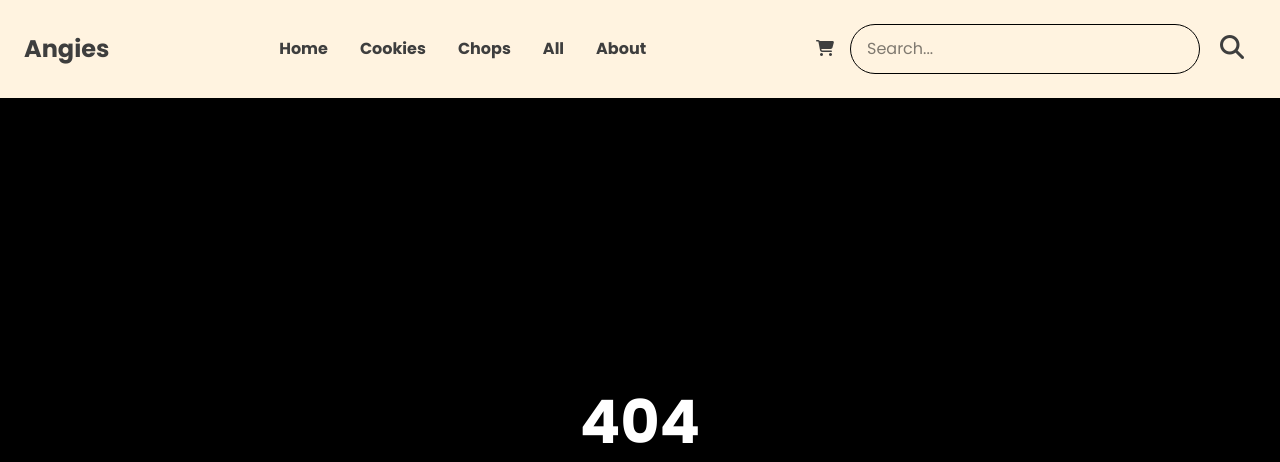
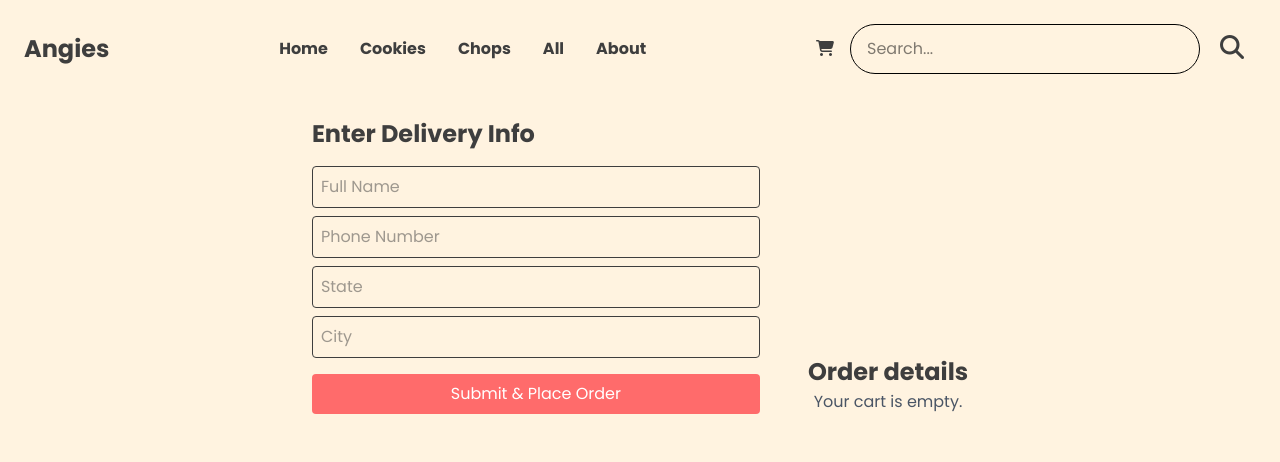
Before and after one commit to ThadDev/angies-cakes, a React (Vite) app: page /checkout in a window 1280 px wide. Shown: the top 462 px of the page. Built offline with nearby package versions, Linux system fonts and the light colour scheme.

Commit message:
Checkout page added

```diff
--- a/src/App.jsx
+++ b/src/App.jsx
@@ -1,4 +1,3 @@
-import { useState } from 'react'
 import './css/App.css'
 import { BrowserRouter as Router, Route, Routes } from 'react-router-dom'
 import NavBar from './components/NavBar'
@@ -12,6 +11,7 @@ import CathegoryFilter from './components/BrowseCathegory'
 import { useToast } from "./context/ToastContext";
 import Toast from "./components/Toast";
 import ScrollToTop from './components/ScrollToTop'
+import OrderPage from './pages/Checkout'
 
 
 
@@ -31,6 +31,7 @@ function App() {
         <Route path='/cart' element={<CartPage/>}/>
         <Route path='/products' element={<Products/>}/>
         <Route path='/product-details/:id' element={<ProductDetail/>}/>
+        <Route path='/checkout' element={<OrderPage/>}/>
         <Route path='*' element={<NotFound/>}/>
       </Routes>
       <CathegoryFilter/>
--- a/src/components/CartItem.jsx
+++ b/src/components/CartItem.jsx
@@ -23,14 +23,14 @@ export default function CartItem({ item }) {
       <div className="flex items-center gap-2">
         <button
           onClick={() => decreaseQuantity(item.id)}
-          className="p-1 bg-gray-200 rounded hover:bg-gray-300"
+          className="p-1 bg-gray-200 rounded cursor-pointer hover:bg-gray-300"
         >
           <FaMinus />
         </button>
         <span>{item.quantity}</span>
         <button
           onClick={() => addToCart(item)}
-          className="p-1 bg-gray-200 rounded hover:bg-gray-300"
+          className="p-1 bg-gray-200 rounded hov cursor-pointer er:bg-gray-300"
         >
           <FaPlus />
         </button>
@@ -39,7 +39,7 @@ export default function CartItem({ item }) {
       {/* Delete Button */}
       <button
         onClick={() => removeFromCart(item.id)}
-        className="ml-4 p-1 text-red-600 hover:text-red-800"
+        className="ml-4 p-1 text-red-600 hover:text-red-800 cursor-pointer"
       >
         <FaTrash />
       </button>
--- a/src/components/NavBar.jsx
+++ b/src/components/NavBar.jsx
@@ -103,7 +103,10 @@ const NavBar = () => {
     <>
       <header className="flex items-center justify-between px-6 py-6 sticky w-full top-0 bg-[#FFF3E0] z-50">
         {/* Logo */}
+        <Link to={"/"}>
         <div className="logo text-[1.5rem] font-poppins font-bold">Angies</div>
+        </Link>
+
 
         {/* Desktop Navbar */}
         <nav className="hidden md:flex">
@@ -172,14 +175,14 @@ const NavBar = () => {
 
       {/* Mobile Search Input */}
       {mobileSearchOpen && (
-        <div className="md:hidden bg-[#FFF3E0] px-6 py-4 w-full shadow-md fixed top-[5em] left-0 z-40">
+        <div className="md:hidden bg-[#FFF3E0] px-6 py-4 items-center justify-center shadow-md fixed top-[5em] left-0 z-40">
           <form onSubmit={handleSearchSubmit} className="flex gap-2">
             <input
               type="text"
               placeholder="Search products..."
               value={searchTerm}
               onChange={(e) => setSearchTerm(e.target.value)}
-              className="flex-1 px-4 py-2 rounded-full text-black border"
+              className=" px-4 py-2 rounded-full text-black border"
             />
 
           </form>
@@ -205,13 +208,13 @@ const NavBar = () => {
           ))}
         </ul>
         <div className="flex gap-4">
-          <a href="">
+          <a href="https://www.instagram.com/angies_cakesandtreats/">
             <i className="fa-brands fa-instagram"></i>
           </a>
           <a href="">
             <i className="fa-brands fa-facebook"></i>
           </a>
-          <a href="">
+          <a href="https://l.instagram.com/?u=https%3A%2F%2Fdm.wa.link%2F1bd6ih%3Futm_source%3Dig%26utm_medium%3Dsocial%26utm_content%3Dlink_in_bio%26fbclid%3DPAZXh0bgNhZW0CMTEAc3J0YwZhcHBfaWQMMjU2MjgxMDQwNTU4AAGnkpSF6R0XQlQvYx7RXPBO8OP8-D6OeyTbN7k3S90Sq69D9xdzoi7w7n23dTA_aem_Z12mmdmsjawXwTt1tznrLQ&e=AT1GvAQO3LAIUalxLPw3RgVCgh6k4InyR7S5dQ2ISgw9dezA2f9VqzWSlDl3MEkkgEtLYDNssliyfzf0w2ltUjt24pXyT4w734GHF9p4cg">
             <i className="fa-brands fa-whatsapp"></i>
           </a>
           <a href="">
--- a/src/components/ProductCard.jsx
+++ b/src/components/ProductCard.jsx
@@ -32,7 +32,7 @@ export default function ProductCard({ product }) {
       </Link>
       <button
         onClick={handleAddToCart}
-        className="bg-[var(--primary)] text-[var(--text)] hover:bg-[var(--hover)] hover:text-[var(--background)] cursor-pointer px-4 py-2 rounded-xl hover:bg-hover transition"
+        className="bg-[var(--primary)] text-[var(--text)] hover:bg-[var(--hover)]  cursor-pointer px-4 py-2 rounded-xl hover:bg-hover transition"
       >
         Add to Cart
       </button>
--- a/src/components/Toast.jsx
+++ b/src/components/Toast.jsx
@@ -8,7 +8,7 @@ export default function Toast({ message, duration }) {
     const decrement = (interval / duration) * 100;
 
     const timer = setInterval(() => {
-      setProgress(prev => {
+      setProgress((prev) => {
         if (prev <= 0) {
           clearInterval(timer);
           return 0;
@@ -21,10 +21,19 @@ export default function Toast({ message, duration }) {
   }, [duration]);
 
   return (
-    <div className="fixed bottom-6 right-6 bg-green-600 backdrop-blur-md shadow-lg rounded-md px-4 py-3 w-72 z-50 overflow-hidden">
+    <div
+      className={`fixed bottom-6 right-6 ${
+        ["all", "empty"].some((word) => message.includes(word))
+          ? "bg-red-600"
+          : "bg-green-600"
+      } backdrop-blur-md shadow-lg rounded-md px-4 py-3 w-72 z-50 overflow-hidden`}
+    >
       <p className="text-white">{message}</p>
       {/* Animated progress bar */}
-      <div className="h-1 bg-primary rounded-md" style={{ width: `${progress}%`, transition: "width 0.01s linear" }}></div>
+      <div
+        className="h-1 bg-primary rounded-md"
+        style={{ width: `${progress}%`, transition: "width 0.01s linear" }}
+      ></div>
     </div>
   );
 }
--- a/src/pages/Cart.jsx
+++ b/src/pages/Cart.jsx
@@ -1,32 +1,6 @@
-// import { useCart } from "../context/CartContext";
-
-// export default function CartPage() {
-//   const { cartItems, removeFromCart, clearCart } = useCart();
-
-//   return (
-//     <div className="p-5">
-//       <h1 className="text-2xl font-bold mb-4">Your Cart</h1>
-//       {cartItems.length === 0 ? (
-//         <p>Cart is empty</p>
-//       ) : (
-//         <>
-//           {cartItems.map(item => (
-//             <div key={item.id} className="flex justify-between mb-3">
-//               <p>{item.name} x {item.quantity}</p>
-//               <button onClick={() => removeFromCart(item.id)}>Remove</button>
-//             </div>
-//           ))}
-//           <button onClick={clearCart} className="mt-4 bg-red-500 text-white px-4 py-2 rounded">
-//             Clear Cart
-//           </button>
-//         </>
-//       )}
-//     </div>
-//   );
-// }
-
 import { useCart } from "../context/CartContext";
 import CartItem from "../components/CartItem";
+import { Link } from "react-router-dom";
 
 export default function CartPage() {
   const { cartItems, clearCart } = useCart();
@@ -38,8 +12,8 @@ export default function CartPage() {
   );
 
   return (
-    <div className="p-6">
-      <h1 className="text-2xl font-bold mb-6">Your Cart</h1>
+    <div className="p-6 ">
+      <h1 className="text-2xl text-center font-bold mb-6">Your Cart</h1>
 
       {cartItems.length === 0 ? (
         <p className="text-gray-600">Your cart is empty.</p>
@@ -53,13 +27,17 @@ export default function CartPage() {
             <h2 className="text-xl font-bold">Total: ₦{totalPrice}</h2>
             <button
               onClick={clearCart}
-              className="bg-red-500 text-white px-4 py-2 rounded hover:bg-red-600"
+              className="bg-red-500 text-white text-center px-4 py-2 rounded hover:bg-red-600"
             >
               Clear Cart
             </button>
           </div>
         </>
       )}
+      <Link className={` justify-center mt-[3em] ${cartItems.length === 0 ? "hidden":"flex" }`} to={"/checkout"}>
+      <button className="border bg-[var(--primary)] rounded-md cursor-pointer hover:bg-[var(--hover)] px-6 py-2">Place Order</button>
+      </Link>
+
     </div>
   );
 }
--- /dev/null
+++ b/src/pages/Checkout.jsx
@@ -0,0 +1,127 @@
+import CartItem from "../components/CartItem";
+import { useCart } from "../context/CartContext";
+import { useState } from "react";
+import { useToast } from "../context/ToastContext";
+
+export default function OrderPage() {
+  const { showToast } = useToast();
+  const { cartItems , clearCart} = useCart();
+  const [form, setForm] = useState({
+    name: "",
+    phone: "",
+    state: "",
+    city: ""
+  });
+
+  const sellerNumber = "2348071309405";
+
+  const handleChange = (e) => {
+    setForm({ ...form, [e.target.name]: e.target.value });
+  };
+
+  const submitOrder = () => {
+    if (!form.name || !form.state || !form.city || !form.phone){
+        showToast({message:"all details are required"})
+        return;
+    }
+    if (cartItems.length === 0) {
+      showToast({message:"Cart is empty"});
+      return;
+    }
+
+
+    // Build cart message
+    const itemsText = cartItems.map((item, index) =>
+      `\n${index + 1}. *${item.name}*\n   Price: ₦${item.price}\n   Qty: ${item.quantity}\n   Image: ${item.img}`
+    ).join("\n");
+
+    const total = cartItems.reduce(
+      (sum, item) => sum + (item.price * item.quantity),
+      0
+    );
+
+    // Build WhatsApp message
+    const message = `
+*New Order from ${form.name}*
+
+📞 Phone: ${form.phone}
+📍 Location: ${form.city}, ${form.state}
+
+🛒 *Order Details:*
+${itemsText}
+
+-------------------------
+💰 *Total:* ₦${total}
+`;
+
+    const encoded = encodeURIComponent(message);
+
+    // Redirect to WhatsApp
+    window.location.href = `https://wa.me/${sellerNumber}?text=${encoded}`;
+    clearCart()
+    setForm({
+    name: "",
+    phone: "",
+    state: "",
+    city: ""
+  });
+  };
+
+
+
+  return (
+    <div className="p-5  md:flex justify-center gap-[3em] mx-auto">
+        <div className="max-w-md">
+      <h1 className="text-2xl font-bold mb-4">Enter Delivery Info</h1>
+
+      <input
+        className={`w-full mb-2 p-2 border rounded`}
+        name="name"
+        value={form.name}
+        placeholder="Full Name"
+        onChange={handleChange}
+      />
+      <input
+        className="w-full mb-2 p-2 border rounded"
+        name="phone"
+        value={form.phone}
+        placeholder="Phone Number"
+        onChange={handleChange}
+      />
+      <input
+        className="w-full mb-2 p-2 border rounded"
+        name="state"
+        value={form.state}
+        placeholder="State"
+        onChange={handleChange}
+      />
+      <input
+        className="w-full mb-4 p-2 border rounded"
+        name="city"
+        value={form.city}
+        placeholder="City"
+        onChange={handleChange}
+      />
+
+      <button
+        className="w-full bg-[var(--primary)] text-white p-2 rounded hover:bg-[var(--hover)] cursor-pointer transition"
+        onClick={submitOrder}
+      >
+        Submit & Place Order
+      </button>
+      </div>
+      <div className="md:mt-auto mt-[3em]">
+    <h1 className="text-center font-bold text-[1.5rem]">Order details</h1>
+      {cartItems.length === 0 ? (
+              <p className="text-gray-600 text-center">Your cart is empty.</p>
+            ) : (
+              <>
+                {cartItems.map(item => (
+                  <CartItem key={item.id} item={item} />
+                ))}
+              </>)}
+      </div>
+
+    </div>
+  );
+}
--- a/src/pages/Home.jsx
+++ b/src/pages/Home.jsx
@@ -72,8 +72,11 @@ const HomePage = () => {
 
 </div>
 
-<section>
-  <Products limit={8} title={"Featured products"} />
+<section className="flex flex-col justify-center items-center">
+  <Products limit={8} title={"Top Picks"} />
+  <Link to={"/products"}>
+  <button  className="text-[var(--text)] text-[1rem] hover:text-[var(--accent)] cursor-pointer font-bold">More...</button>
+  </Link>
 </section>
 
     </>
```
